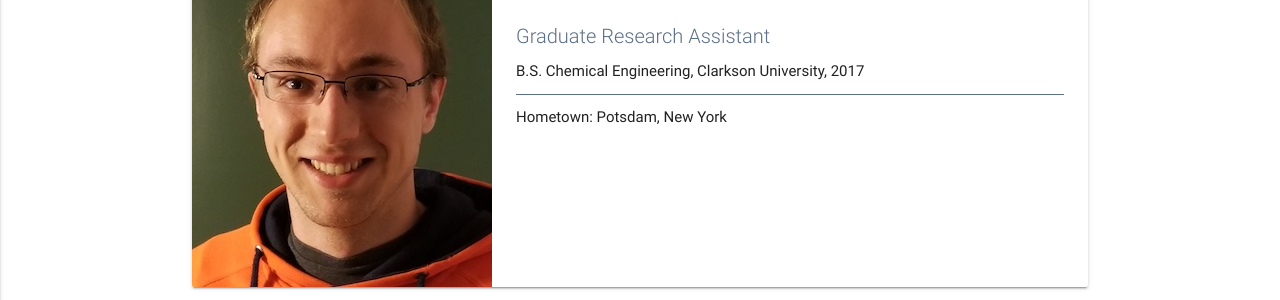
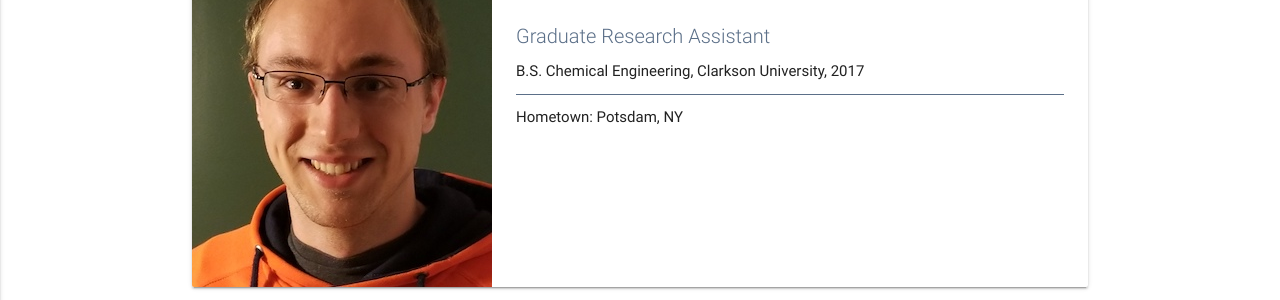
Before and after one commit to geisegroup/geisegroup.github.io, a Jekyll site: the page built from people.md, in a window 1280 px wide and 900 px high, scrolled down 1685 px. Shown: the part 152-452 px from the top of the window. Built offline with Jekyll 4.4.1, drawn with Linux system fonts in a browser that asks for light colours; nearby versions of some CDN libraries.

Commit message:
Update patrickMcCormack.html

```diff
--- a/_groupMembers/patrickMcCormack.html
+++ b/_groupMembers/patrickMcCormack.html
@@ -1,7 +1,7 @@
 ---
 name: Patrick McCormack
 title: Graduate Research Assistant
-hometown: Potsdam, New York
+hometown: Potsdam, NY
 image: mccormack.jpg
 degrees:
  - text: B.S. Chemical Engineering, Clarkson University, 2017
```
